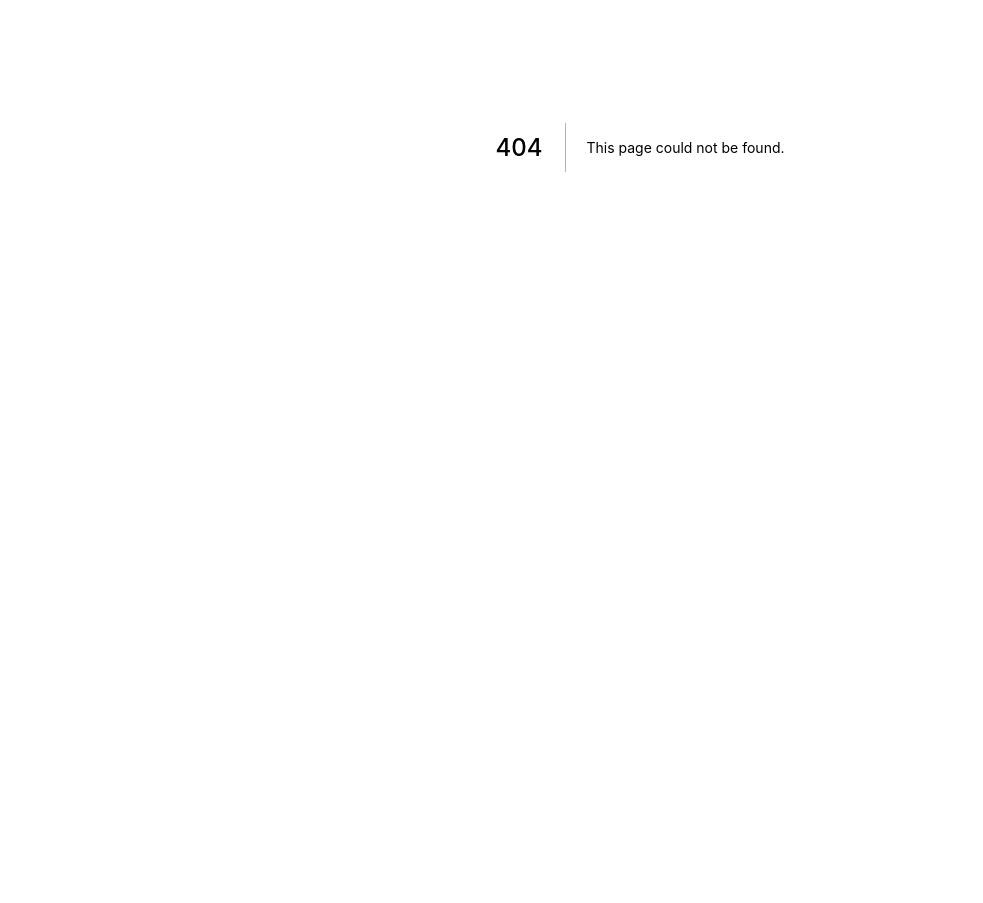
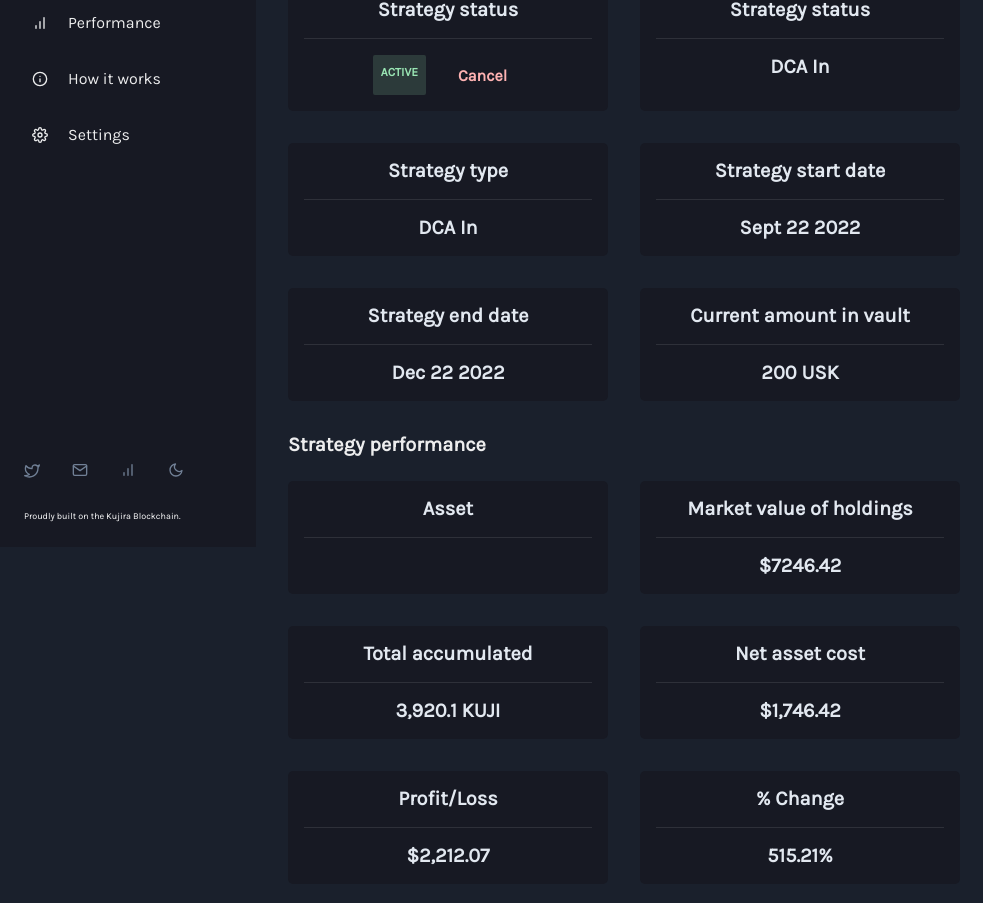
Before and after one commit to calculated-finance/calc-frontend, a Next.js app: page /strategies/1 in a window 1280 px wide. Before the commit this address had no page. Shown: the part 253-1156 px from the top of the page, without its empty margins (0-983 px from the left). Before the commit the page ends 800 px from the top, so only its background shows below. Built offline with nearby package versions, Linux system fonts and the light colour scheme.

Commit message:
skeleton individual strategy page

```diff
--- /dev/null
+++ b/src/pages/strategies/[id]/index.tsx
@@ -0,0 +1,150 @@
+import { Badge, Button, Center, Divider, Heading, Icon, Stack, Wrap, WrapItem, Box, Flex, ButtonGroup } from "@chakra-ui/react"
+import Link from "next/link"
+import { ReactElement, ReactNode } from "react"
+import { FiArrowLeft } from "react-icons/fi"
+import { getSidebarLayout } from "../../../components/Layout"
+import { NextPageWithLayout } from "../../_app"
+
+const Panel = ({ children }: { children: ReactNode }) => {
+  return (
+    <WrapItem rounded={5} w="xs" layerStyle={'panel'} p={4}>
+      <Flex flexDirection={'column'} w='full'>
+        <Stack spacing={4} w='full' alignItems='center'>
+          {children}
+        </Stack>
+      </Flex>
+    </WrapItem>
+  )
+}
+
+const CreateStrategy: NextPageWithLayout = () => {
+  return (
+    <>
+      <Stack direction='row' spacing={4} alignItems='center' pb={12}>
+        <Link href='/strategies'>
+          <Icon cursor={'pointer'} as={FiArrowLeft} boxSize={8} />
+        </Link>
+        <Heading>DCA In</Heading>
+      </Stack>
+      <Heading size='md' pb={6}> Strategy details</Heading>
+      <Wrap spacing={8} pb={8}>
+        <Panel>
+          <Heading size="md">
+            Strategy status
+          </Heading>
+          <Divider />
+          <Stack direction={'row'} spacing={4} >
+            <Badge colorScheme={'green'} p={2} >Active</Badge>
+            <Button variant='ghost' colorScheme={'red'}>Cancel</Button>
+          </Stack>
+        </Panel>
+        <Panel>
+          <Heading size="md">
+            Strategy status
+          </Heading>
+          <Divider />
+          <Heading size="md">
+            DCA In
+          </Heading>
+        </Panel>
+        <Panel>
+          <Heading size="md">
+            Strategy type
+          </Heading>
+          <Divider />
+          <Heading size="md">
+            DCA In
+          </Heading>
+        </Panel>
+        <Panel>
+          <Heading size="md">
+            Strategy start date
+          </Heading>
+          <Divider />
+          <Heading size="md">
+            Sept 22 2022
+          </Heading>
+        </Panel>
+        <Panel>
+          <Heading size="md">
+            Strategy end date
+          </Heading>
+          <Divider />
+          <Heading size="md">
+            Dec 22 2022
+          </Heading>
+        </Panel>
+        <Panel>
+          <Heading size="md">
+            Current amount in vault
+          </Heading>
+          <Divider />
+          <Heading size="md">
+            200 USK
+          </Heading>
+        </Panel>
+      </Wrap >
+      <Heading size='md' pb={6}> Strategy performance</Heading>
+      <Wrap spacing={8}>
+        <Panel>
+          <Heading size="md">
+            Asset
+          </Heading>
+          <Divider />
+          <Stack direction={'row'} spacing={4} >
+            KUJI
+          </Stack>
+        </Panel>
+        <Panel>
+          <Heading size="md">
+            Market value of holdings
+          </Heading>
+          <Divider />
+          <Heading size="md">
+            $7246.42
+          </Heading>
+        </Panel>
+        <Panel>
+          <Heading size="md">
+            Total accumulated
+          </Heading>
+          <Divider />
+          <Heading size="md">
+            3,920.1 KUJI
+          </Heading>
+        </Panel>
+        <Panel>
+          <Heading size="md">
+            Net asset cost
+          </Heading>
+          <Divider />
+          <Heading size="md">
+            $1,746.42
+          </Heading>
+        </Panel>
+        <Panel>
+          <Heading size="md">
+            Profit/Loss
+          </Heading>
+          <Divider />
+          <Heading size="md">
+            $2,212.07
+          </Heading>
+        </Panel>
+        <Panel>
+          <Heading size="md">
+            % Change
+          </Heading>
+          <Divider />
+          <Heading size="md">
+            515.21%
+          </Heading>
+        </Panel>
+      </Wrap >
+    </>
+  )
+}
+
+CreateStrategy.getLayout = getSidebarLayout
+
+export default CreateStrategy
--- a/src/pages/strategies/index.tsx
+++ b/src/pages/strategies/index.tsx
@@ -1,4 +1,5 @@
 import { Badge, Box, Button, Divider, Grid, GridItem, Heading, Icon, SimpleGrid, Text, Image, Stack, Flex } from "@chakra-ui/react"
+import Link from "next/link"
 import { FiTablet } from "react-icons/fi"
 import { getSidebarLayout } from "../../components/Layout"
 import { NextPageWithLayout } from "../_app"
@@ -57,7 +58,9 @@ const Strategy = () => {
       </GridItem>
       <GridItem colSpan={3} >
         <Flex justifyContent='end' alignItems={'center'} h='full'>
-          <Button>Manage Portfolio</Button>
+          <Link href='/strategies/1'>
+            <Button>View Performance</Button>
+          </Link>
         </Flex>
       </GridItem>
     </Grid>
```
Also changed, not shown: tsconfig.json (+14 -3 lines).
